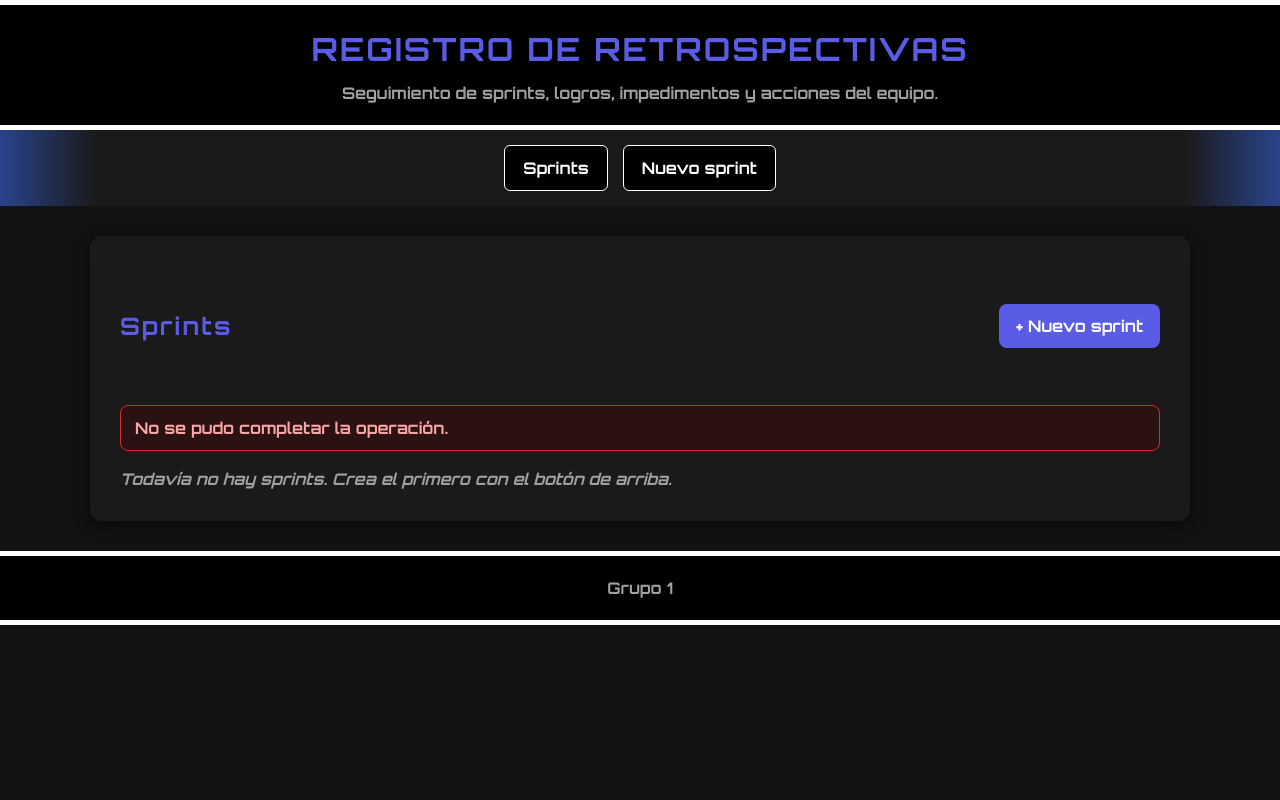
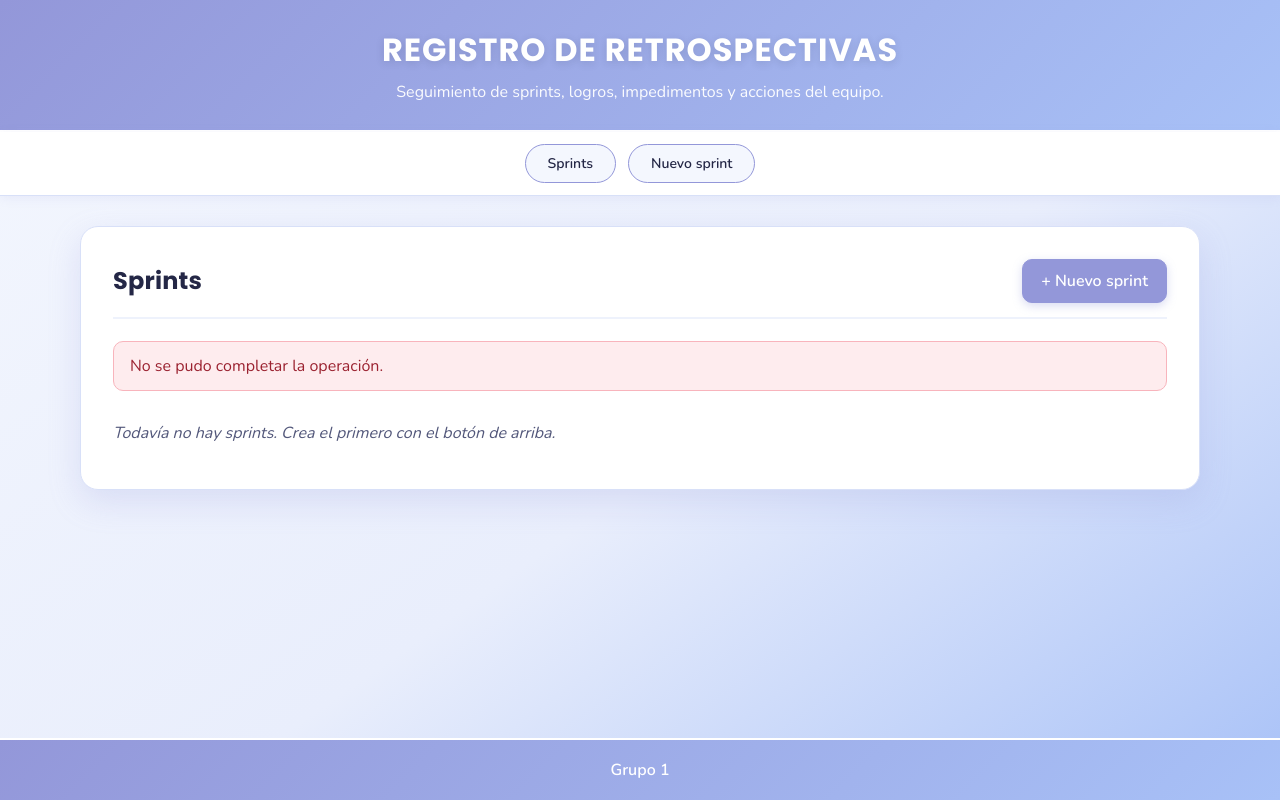
Before and after one commit to jjsalazar-maker/mvc, a PHP site: page /views/inicio.php?error=1 in a window 1280 px wide. Run offline with PHP 8.4, Linux system fonts and the light colour scheme; data that the repository does not hold is empty.

Commit message:
actualizar paleta de colores y tipografia en estilos.css

```diff
--- a/public/css/estilos.css
+++ b/public/css/estilos.css
@@ -1,5 +1,5 @@
-/* ---------- Base ---------- */
-@import url('https://fonts.googleapis.com/css2?family=Orbitron:wght@700&display=swap');
+/* ---------- Paleta Periwinkle (#9397D9 + #A8C1F7) y Blanco ---------- */
+@import url('https://fonts.googleapis.com/css2?family=Nunito:wght@400;600;700;800&family=Poppins:wght@500;600;700&display=swap');
 
 * {
     box-sizing: border-box;
@@ -8,121 +8,134 @@
 }
 
 :root {
-    --fondo: #121212;
-    --superficie: #1a1a1a;
-    --superficie-2: #222222;
-    --texto: #ffffff;
-    --texto-suave: #a0a0a0;
-    --borde: #333333;
-    --primario: #5B5CE6;
-    --azul: #2A438C;
-    --peligro: #dc2626;
+    /* Colores principales de tu paleta */
+    --lila-azul: #9397D9;
+    --azul-cielo: #A8C1F7;
+    --lila-suave: #C7BAEE;
+    --blanco: #FFFFFF;
+    --fondo-claro: #F4F7FE;
+    --superficie-suave: #EEF2FC;
+
+    /* Textos y acentos para lectura nítida sobre blanco */
+    --texto-oscuro: #242746;
+    --texto-medio: #52577A;
+    --lila-intenso: #6E73C4;
+    --borde: #D8E0F8;
+    --peligro: #E14D5C;
 }
 
 body {
-    font-family: 'Orbitron', sans-serif;
+    font-family: 'Nunito', 'Segoe UI', system-ui, -apple-system, sans-serif;
     min-height: 100vh;
-    background-color: var(--fondo);
-    /* imagen
-    background-image: url('../img/Fondo.png');
-    background-size: cover;
-    background-position: center;
-    background-attachment: fixed; */
-    color: var(--texto);
+    display: flex;
+    flex-direction: column;
+    background: linear-gradient(145deg, var(--fondo-claro) 0%, #E9EEFC 55%, var(--azul-cielo) 100%);
+    background-attachment: fixed;
+    color: var(--texto-oscuro);
     line-height: 1.5;
 }
 
 h1,
 h2,
 h3 {
-    color: var(--primario);
-    letter-spacing: 2px;
-    margin-top: 4%;
-    margin-bottom: 4%;
+    font-family: 'Poppins', 'Nunito', sans-serif;
+    color: var(--texto-oscuro);
+    letter-spacing: 0.2px;
 }
 
-h2+p {
-    font-style: italic;
-    color: var(--texto-suave);
-    margin-bottom: 20px;
-}
-
-section~section {
-    border-top: 2px solid var(--borde);
-    padding-top: 25px;
-    margin-top: 25px;
-}
-
-
-
-header,
-footer {
+header {
     text-align: center;
-    padding: 20px;
-    background-color: #000000;
-    border-block: 5px solid #ffffff;
+    padding: 26px 20px;
+    background: linear-gradient(135deg, var(--lila-azul) 0%, var(--azul-cielo) 100%);
+    color: var(--blanco);
+    border-bottom: 2px solid var(--blanco);
+    box-shadow: 0 4px 16px rgba(147, 151, 217, 0.28);
 }
 
 header h1 {
-    margin: 0 0 8px;
+    font-family: 'Poppins', 'Nunito', sans-serif;
+    font-weight: 700;
+    letter-spacing: 1px;
+    margin: 0 0 6px;
+    color: var(--blanco);
+    text-shadow: 0 2px 8px rgba(36, 39, 70, 0.15);
 }
 
-header p,
+header p {
+    color: var(--blanco);
+    font-weight: 500;
+    opacity: 0.95;
+}
+
+footer {
+    margin-top: auto;
+    text-align: center;
+    padding: 18px 20px;
+    background: linear-gradient(135deg, var(--lila-azul) 0%, var(--azul-cielo) 100%);
+    color: var(--blanco);
+    border-top: 2px solid var(--blanco);
+}
+
 footer p {
-    color: var(--texto-suave);
+    color: var(--blanco);
+    font-weight: 600;
 }
 
 nav>ul {
     list-style-type: none;
-    background-color: #1e1e1e;
-    padding: 15px;
+    padding: 12px 20px;
 }
 
 .menu-flex {
     display: flex;
     justify-content: center;
     flex-wrap: wrap;
-    gap: 15px;
-    background: linear-gradient(90deg, var(--azul) 0%, #1a1a1a 7.5%, #1a1a1a 92.5%, var(--azul) 100%);
+    gap: 12px;
+    background-color: var(--blanco);
+    border-bottom: 1px solid var(--borde);
+    box-shadow: 0 2px 10px rgba(147, 151, 217, 0.12);
 }
 
 .menu-flex li a {
     display: inline-block;
-    padding: 10px 18px;
-    background-color: #000000;
-    color: #ffffff;
-    font-weight: bold;
-    font-size: 16px;
+    padding: 8px 22px;
+    background-color: var(--fondo-claro);
+    color: var(--texto-oscuro);
+    font-weight: 600;
+    font-size: 14px;
     text-decoration: none;
-    border: 1px solid #ffffff;
-    border-radius: 6px;
-    transition: background-color 0.3s ease, transform 0.2s ease;
+    border: 1px solid var(--lila-azul);
+    border-radius: 999px;
+    transition: all 0.2s ease;
 }
 
 .menu-flex li a:hover {
-    background-color: var(--primario);
-    color: #000000;
-    transform: scale(1.13);
+    background-color: var(--lila-azul);
+    color: var(--blanco);
+    border-color: var(--lila-azul);
+    box-shadow: 0 4px 10px rgba(147, 151, 217, 0.35);
+    transform: translateY(-1px);
 }
 
 main.contenedor {
     width: 95%;
-    max-width: 1100px;
+    max-width: 1120px;
     margin: 30px auto;
-    padding: 30px;
-    background-color: var(--superficie);
-    border-radius: 12px;
-    box-shadow: 0 4px 15px rgba(0, 0, 0, 0.6);
+    padding: 32px;
+    background-color: var(--blanco);
+    border: 1px solid var(--borde);
+    border-radius: 18px;
+    box-shadow: 0 12px 32px rgba(147, 151, 217, 0.22);
 }
 
 .animacion-entrada {
-    animation: deslizarAbajo 1.2s ease-out forwards;
+    animation: deslizarAbajo 0.8s ease-out forwards;
 }
 
 @keyframes deslizarAbajo {
     0% {
         opacity: 0;
-        transform: translateY(-30px);
+        transform: translateY(-15px);
     }
 
     100% {
@@ -137,67 +150,80 @@ main.contenedor {
     justify-content: space-between;
     flex-wrap: wrap;
     gap: 12px;
-    margin-bottom: 20px;
+    margin-bottom: 22px;
+    padding-bottom: 14px;
+    border-bottom: 2px solid var(--superficie-suave);
 }
 
-.encabezado-pagina h1 {
+.encabezado-pagina h1,
+.encabezado-pagina h2 {
     margin: 0;
+    color: var(--texto-oscuro);
 }
 
 .vacio {
-    color: var(--texto-suave);
+    color: var(--texto-medio);
     font-style: italic;
+    padding: 12px 0;
 }
 
 /* ---------- Botones ---------- */
 
 .btn {
     display: inline-block;
-    padding: 9px 16px;
+    padding: 9px 18px;
     border: 1px solid transparent;
-    border-radius: 8px;
+    border-radius: 10px;
     font: inherit;
     font-weight: 600;
     text-decoration: none;
     cursor: pointer;
-    transition: background-color 0.3s ease, transform 0.2s ease, border-color 0.3s ease;
+    transition: all 0.2s ease;
 }
 
 .btn:hover {
-    transform: scale(1.06);
+    transform: translateY(-1px);
 }
 
 .btn--chico {
-    padding: 5px 10px;
+    padding: 6px 13px;
     font-size: 0.85rem;
 }
 
 .btn--primario {
-    background: var(--primario);
-    color: #ffffff;
+    background: var(--lila-azul);
+    color: var(--blanco);
+    border-color: var(--lila-azul);
+    box-shadow: 0 3px 10px rgba(147, 151, 217, 0.35);
 }
 
 .btn--primario:hover {
-    background: #4a4bd0;
+    background: var(--lila-intenso);
+    border-color: var(--lila-intenso);
 }
 
 .btn--secundario {
-    background: #000000;
-    color: #ffffff;
-    border-color: #ffffff;
+    background: var(--blanco);
+    color: var(--texto-oscuro);
+    border-color: var(--azul-cielo);
 }
 
 .btn--secundario:hover {
-    background: var(--azul);
+    background: var(--superficie-suave);
+    border-color: var(--lila-azul);
+    color: var(--lila-intenso);
 }
 
 .btn--peligro {
-    background: var(--peligro);
-    color: #ffffff;
+    background: #FEECEE;
+    color: #C02E3D;
+    border-color: #FAC5CB;
 }
 
 .btn--peligro:hover {
-    background: #b91c1c;
+    background: var(--peligro);
+    color: var(--blanco);
+    border-color: var(--peligro);
 }
 
 .en-linea {
@@ -271,84 +300,87 @@ main.contenedor {
 .campo select:focus,
 .campo textarea:focus {
     outline: none;
-    border-color: var(--primario);
-    box-shadow: 0 0 8px var(--primario);
+    border-color: var(--lila-azul);
+    box-shadow: 0 0 0 3px rgba(168, 193, 247, 0.45);
 }
 
 .formulario__botones {
     display: flex;
-    gap: 8px;
-    margin-top: 8px;
+    gap: 10px;
+    margin-top: 10px;
 }
 
 /* ---------- Avisos ---------- */
 
 .alerta {
-    margin-bottom: 16px;
-    padding: 10px 14px;
-    border-radius: 8px;
+    margin-bottom: 18px;
+    padding: 12px 16px;
+    border-radius: 10px;
     border: 1px solid;
+    font-weight: 500;
 }
 
 .alerta--ok {
-    background: #0f2a1a;
-    border-color: #16a34a;
-    color: #86efac;
+    background: #E8F8EE;
+    border-color: #9AE6B4;
+    color: #1E6B3B;
 }
 
 .alerta--error {
-    background: #2a1212;
-    border-color: #dc2626;
-    color: #fca5a5;
+    background: #FEECEE;
+    border-color: #F8B4BC;
+    color: #9B2230;
 }
 
-.camp__ayuda {
+.campo__ayuda {
     font-weight: 400;
-    color: var(--texto-suave);
+    color: var(--texto-medio);
+    font-size: 0.85rem;
 }
 
 /* ---------- Retrospectiva ---------- */
 
 .subtitulo {
-    font-family: 'Segoe UI', Tahoma, Geneva, Verdana, sans-serif;
-    font-size: 0.8rem;
-    font-weight: 400;
+    font-size: 0.82rem;
+    font-weight: 500;
     letter-spacing: 0;
-    color: var(--texto-suave);
+    color: var(--texto-medio);
 }
-
 
 .columnas {
     display: grid;
     grid-template-columns: repeat(3, 1fr);
-    gap: 16px;
-    margin-bottom: 16px;
+    gap: 18px;
+    margin-bottom: 18px;
     align-items: start;
 }
 
 .tarjeta {
-    padding: 16px;
-    background: var(--superficie-2);
+    padding: 18px;
+    background: var(--fondo-claro);
     border: 1px solid var(--borde);
-    border-top: 4px solid var(--primario);
-    border-radius: 10px;
+    border-top: 5px solid var(--lila-azul);
+    border-radius: 14px;
 }
 
-
 .tarjeta--logro {
-    border-top-color: #16a34a;
+    background: #F3FAF6;
+    border-top-color: #48BB78;
 }
 
 .tarjeta--impedimento {
-    border-top-color: #d97706;
+    background: #FFF8F3;
+    border-top-color: #ED8936;
 }
 
 .tarjeta--accion {
-    border-top-color: #3b82f6;
+    background: var(--superficie-suave);
+    border-top-color: var(--lila-azul);
 }
 
 .tarjeta--otros {
-    border-top-color: #6b7280;
+    background: var(--fondo-claro);
+    border-top-color: var(--azul-cielo);
 }
 
 .tarjeta__encabezado {
```
Also changed, not shown: other parts of public/css/estilos.css (+44 -41 lines).
